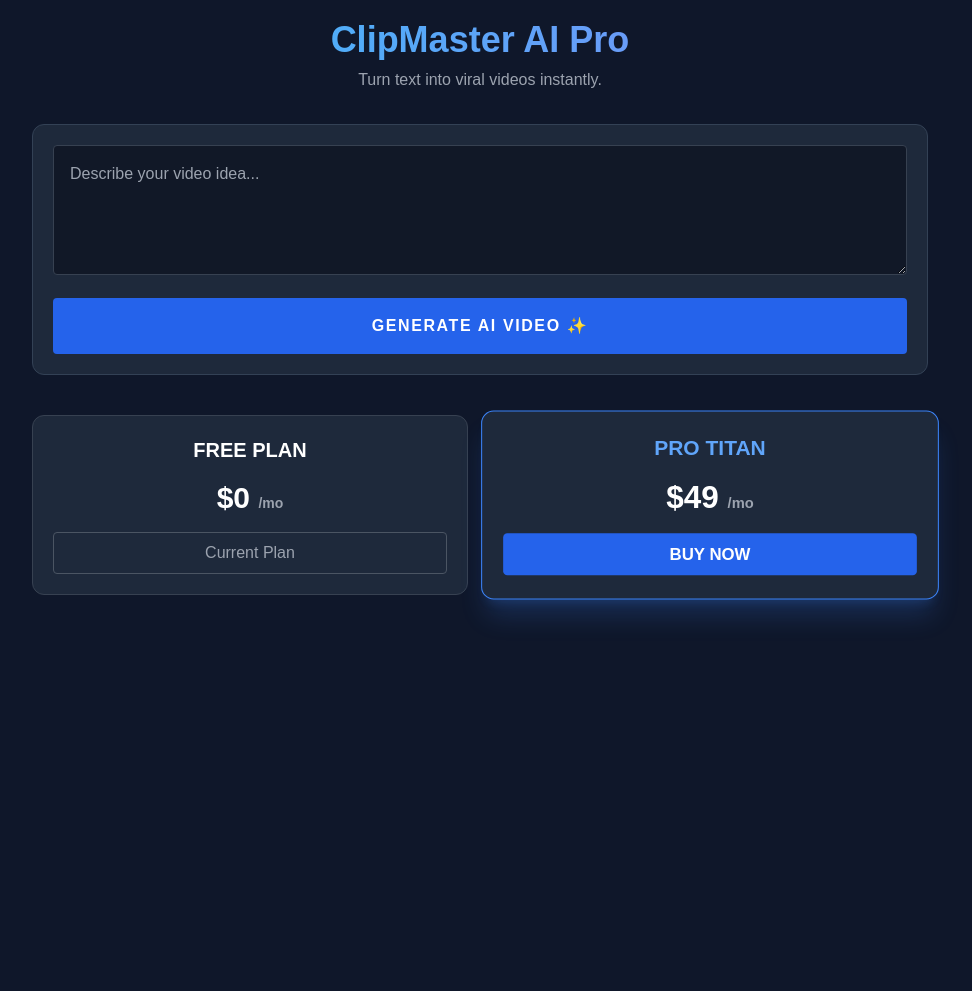
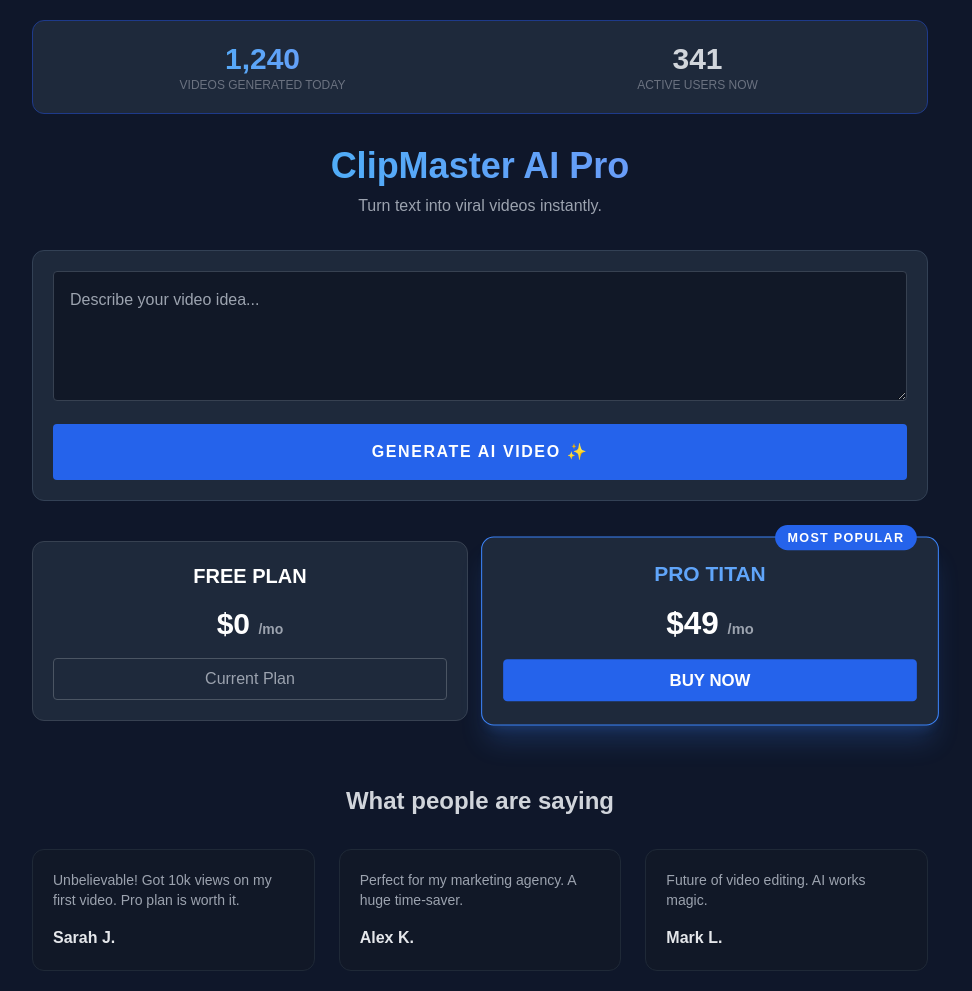
Before and after one commit to samiyordanovfr-lang/upgraded-fortnight, a website: page index.html in a window 1280 px wide. Shown: the whole page, without its empty margins (160-1132 px from the left). Before the commit the page ends 800 px from the top, so only its background shows below. Drawn offline with nearby package versions, Linux system fonts and the light colour scheme.

Commit message:
Update index.html

```diff
--- a/index.html
+++ b/index.html
@@ -3,7 +3,7 @@
 <head>
     <meta charset="UTF-8">
     <meta name="viewport" content="width=device-width, initial-scale=1.0">
-    <title>ClipMaster AI - Global Pro</title>
+    <title>ClipMaster AI - Global Authority</title>
     <script src="https://cdn.tailwindcss.com"></script>
     <style>
         body { background: #0f172a; color: white; font-family: sans-serif; }
@@ -13,6 +13,17 @@
 </head>
 <body class="p-5">
     <div class="max-w-4xl mx-auto text-center">
+        <div class="card mb-8 grid grid-cols-2 gap-4 text-center border-blue-900">
+            <div>
+                <p class="text-3xl font-bold gradient-text" id="statVideos">1,240</p>
+                <p id="statVideosLabel" class="text-xs text-gray-500 uppercase"></p>
+            </div>
+            <div>
+                <p class="text-3xl font-bold text-gray-300" id="statUsers">341</p>
+                <p id="statUsersLabel" class="text-xs text-gray-500 uppercase"></p>
+            </div>
+        </div>
+
         <h1 id="title" class="text-4xl font-bold mb-2 gradient-text">ClipMaster AI Pro</h1>
         <p id="subtitle" class="text-gray-400 mb-8"></p>
 
@@ -29,6 +40,7 @@
                 <video id="previewVideo" controls class="w-full rounded-lg border-2 border-blue-500 shadow-lg shadow-blue-500/20">
                     <source src="https://storage.googleapis.com/gtv-videos-bucket/sample/BigBuckBunny.mp4" type="video/mp4">
                 </video>
+                <p class="text-xs text-center text-gray-600 mt-2">Демонстрация на резултата</p>
             </div>
         </div>
 
@@ -38,28 +50,49 @@
                 <p class="text-3xl font-bold my-4">$0 <span class="text-sm text-gray-400">/mo</span></p>
                 <button id="freeBtn" class="w-full border border-gray-600 p-2 rounded text-gray-400"></button>
             </div>
-            <div class="card border-blue-500 scale-105 shadow-xl shadow-blue-500/20">
+            <div class="card border-blue-500 scale-105 shadow-xl shadow-blue-500/20 relative">
+                <div class="absolute -top-3 right-5 bg-blue-600 text-xs px-3 py-1 rounded-full font-bold uppercase tracking-widest" id="popTag">Most Popular</div>
                 <h3 id="proTitle" class="text-xl font-bold text-blue-400 uppercase"></h3>
                 <p class="text-3xl font-bold my-4">$49 <span class="text-sm text-gray-400">/mo</span></p>
                 <button id="proBtn" class="w-full bg-blue-600 p-2 rounded font-bold"></button>
+            </div>
+        </div>
+
+        <div class="mt-16 text-left">
+            <h2 id="revTitle" class="text-2xl font-bold mb-8 text-center text-gray-300"></h2>
+            <div class="grid grid-cols-1 md:grid-cols-3 gap-6">
+                <div class="card bg-gray-900 border-gray-800">
+                    <p id="rev1" class="text-sm text-gray-400"></p>
+                    <p class="font-bold mt-4 text-gray-200">Sarah J.</p>
+                </div>
+                <div class="card bg-gray-900 border-gray-800">
+                    <p id="rev2" class="text-sm text-gray-400"></p>
+                    <p class="font-bold mt-4 text-gray-200">Alex K.</p>
+                </div>
+                <div class="card bg-gray-900 border-gray-800">
+                    <p id="rev3" class="text-sm text-gray-400"></p>
+                    <p class="font-bold mt-4 text-gray-200">Mark L.</p>
+                </div>
             </div>
         </div>
     </div>
 
     <script>
         const translations = {
-            bg: { subtitle: "Превърни текста си във вирално видео.", placeholder: "Опиши твоето видео...", btn: "ГЕНЕРИРАЙ ВИДЕО С AI ✨", result: "Готов сценарий и план:", free: "БЕЗПЛАТЕН", pro: "PRO ТИТАН", buy: "КУПИ СЕГА", current: "Текущ план", loading: "Генериране..." },
-            en: { subtitle: "Turn text into viral videos instantly.", placeholder: "Describe your video idea...", btn: "GENERATE AI VIDEO ✨", result: "AI Script & Plan:", free: "FREE PLAN", pro: "PRO TITAN", buy: "BUY NOW", current: "Current Plan", loading: "Generating..." },
-            de: { subtitle: "Verwandeln Sie Text sofort in virale Videos.", placeholder: "Beschreiben Sie Ihre Videoidee...", btn: "KI-VIDEO ERSTELLEN ✨", result: "KI-Skript & Plan:", free: "KOSTENLOS", pro: "PRO TITAN", buy: "JETZT KAUFEN", current: "Aktueller Plan", loading: "Generierung..." },
-            fr: { subtitle: "Transformez du texte en vidéos virales instantanément.", placeholder: "Décrivez votre idée de vidéo...", btn: "GÉNÉRER VIDÉO IA ✨", result: "Script et Plan IA :", free: "GRATUIT", pro: "PRO TITAN", buy: "ACHETER", current: "Plan actuel", loading: "Génération..." },
-            es: { subtitle: "Convierte texto en videos virales al instante.", placeholder: "Describe tu idea de video...", btn: "GENERAR VIDEO IA ✨", result: "Guión y Plan de IA:", free: "GRATIS", pro: "PRO TITAN", buy: "COMPRAR AHORA", current: "Plan actual", loading: "Generando..." },
-            it: { subtitle: "Trasforma il testo in video virali istantaneamente.", placeholder: "Descrivi la tua idea per il video...", btn: "GENERA VIDEO AI ✨", result: "Script e Piano IA:", free: "GRATUITO", pro: "PRO TITAN", buy: "ACQUISTA ORA", current: "Piano attuale", loading: "Generando..." }
+            bg: { statVideos: "Видеа днес", statUsers: "Активни потребители", subtitle: "Превърни текста си във вирално видео.", placeholder: "Опиши твоето видео...", btn: "ГЕНЕРИРАЙ ВИДЕО С AI ✨", result: "Готов сценарий:", free: "БЕЗПЛАТЕН", pro: "PRO ТИТАН", buy: "КУПИ СЕГА", current: "Текущ план", loading: "Генериране...", pop: "Най-популярен", revTitle: "Какво казват хората", rev1: "Удивително! Направих видео за 2 минути, което получи 10k гледания. PRO планът си заслужава.", rev2: "Използвам го за моя бизнес. Най-бързият начин да направиш реклама.", rev3: "КлипМастер е бъдещето. Спестява ми часове работа в монтажа." },
+            en: { statVideos: "Videos Generated Today", statUsers: "Active Users Now", subtitle: "Turn text into viral videos instantly.", placeholder: "Describe your video idea...", btn: "GENERATE AI VIDEO ✨", result: "AI Script:", free: "FREE PLAN", pro: "PRO TITAN", buy: "BUY NOW", current: "Current Plan", loading: "Generating...", pop: "Most Popular", revTitle: "What people are saying", rev1: "Unbelievable! Got 10k views on my first video. Pro plan is worth it.", rev2: "Perfect for my marketing agency. A huge time-saver.", rev3: "Future of video editing. AI works magic." },
+            de: { statVideos: "Heute generierte Videos", statUsers: "Aktive Benutzer", subtitle: "Verwandeln Sie Text sofort in virale Videos.", placeholder: "Beschreiben Sie Ihre Videoidee...", btn: "KI-VIDEO ERSTELLEN ✨", result: "KI-Skript:", free: "KOSTENLOS", pro: "PRO TITAN", buy: "JETZT KAUFEN", current: "Aktueller Plan", loading: "Génération...", pop: "Am beliebtesten", revTitle: "Kundenstimmen", rev1: "Genial! PRO-Plan lohnt sich.", rev2: "Toll für Agenturen.", rev3: "Zukunft der Videobearbeitung." },
+            fr: { statVideos: "Vidéos générées aujourd'hui", statUsers: "Utilisateurs actifs", subtitle: "Transformez du texte en vidéos virales instantanément.", placeholder: "Décrivez votre idée...", btn: "GÉNÉRER VIDÉO IA ✨", result: "Script IA :", free: "GRATUIT", pro: "PRO TITAN", buy: "ACHETER", current: "Plan actuel", loading: "Génération...", pop: "Le plus populaire", revTitle: "Avis clients", rev1: "Incroyable!", rev2: "Gain de temps.", rev3: "L'IA est magique." },
+            es: { statVideos: "Videos generados hoy", statUsers: "Usuarios activos", subtitle: "Convierte texto en videos virales al instante.", placeholder: "Describe tu idea...", btn: "GENERAR VIDEO IA ✨", result: "Guión IA:", free: "GRATIS", pro: "PRO TITAN", buy: "COMPRAR AHORA", current: "Plan actual", loading: "Generando...", pop: "Más popular", revTitle: "Opiniones", rev1: "¡Increíble!", rev2: "Ahorra tiempo.", rev3: "Magia pura." },
+            it: { statVideos: "Video generati oggi", statUsers: "Utenti attivi", subtitle: "Trasforma il testo in video virali istantaneamente.", placeholder: "Descrivi la tua idea...", btn: "GENERA VIDEO AI ✨", result: "Script IA:", free: "GRATUITO", pro: "PRO TITAN", buy: "ACQUISTA ORA", current: "Piano attuale", loading: "Generando...", pop: "Più popolare", revTitle: "Dicono di noi", rev1: "Incredibile!", rev2: "Risparmio di tempo.", rev3: "L'IA è magica." }
         };
 
         const browserLang = navigator.language.split('-')[0];
         const userLang = translations[browserLang] ? browserLang : 'en';
         const t = translations[userLang];
 
+        document.getElementById('statVideosLabel').innerText = t.statVideos;
+        document.getElementById('statUsersLabel').innerText = t.statUsers;
         document.getElementById('subtitle').innerText = t.subtitle;
         document.getElementById('promptInput').placeholder = t.placeholder;
         document.getElementById('mainBtn').innerText = t.btn;
@@ -68,24 +101,23 @@
         document.getElementById('proTitle').innerText = t.pro;
         document.getElementById('freeBtn').innerText = t.current;
         document.getElementById('proBtn').innerText = t.buy;
+        document.getElementById('popTag').innerText = t.pop;
+        document.getElementById('revTitle').innerText = t.revTitle;
+        document.getElementById('rev1').innerText = t.rev1;
+        document.getElementById('rev2').innerText = t.rev2;
+        document.getElementById('rev3').innerText = t.rev3;
 
         async function generateVideo() {
             const btn = document.getElementById('mainBtn');
             const prompt = document.getElementById('promptInput').value;
             if(!prompt) return;
-
-            btn.innerText = t.loading;
-            btn.disabled = true;
-
+            btn.innerText = t.loading; btn.disabled = true;
             const res = await fetch(`/api/analyze?url=${encodeURIComponent(prompt)}`);
             const data = await res.json();
-
             document.getElementById('result').classList.remove('hidden');
-            document.getElementById('output').innerHTML = "<strong>Result:</strong> " + data.script + "<br><strong>Viral Score:</strong> " + data.viral_score;
+            document.getElementById('output').innerHTML = "<strong>Result:</strong> " + data.script;
             document.getElementById('videoContainer').classList.remove('hidden');
-
-            btn.innerText = t.btn;
-            btn.disabled = false;
+            btn.innerText = t.btn; btn.disabled = false;
         }
     </script>
 </body>
```
